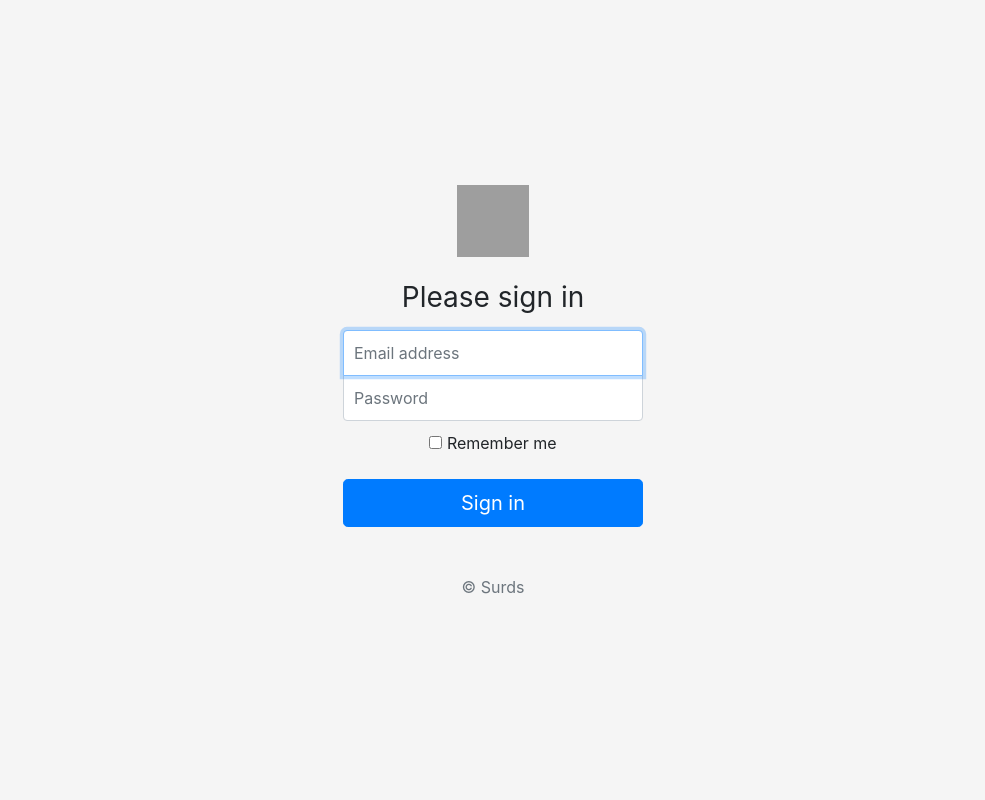
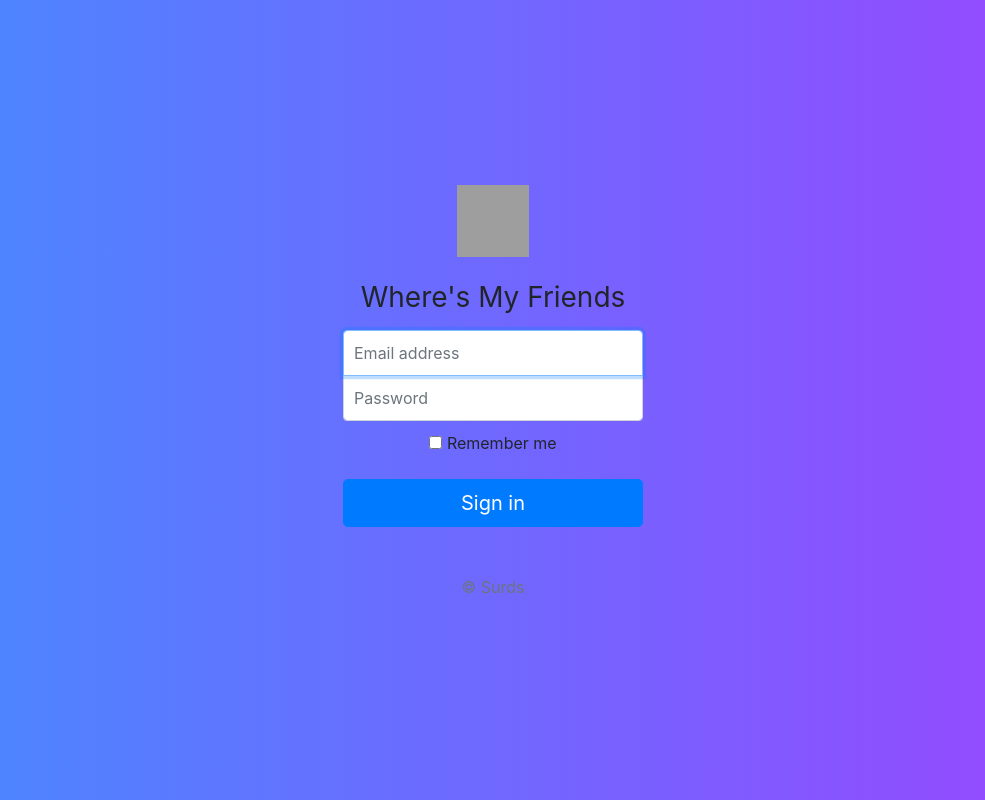
Before and after one commit to RFSurdsman/WheresMyFriends, a Flask app: page / in a window 1280 px wide. Shown: the whole page, without its empty margins (147-1132 px from the left). Run offline with Flask 2, Linux system fonts and the light colour scheme; some libraries are stand-ins or nearby versions; grey boxes are pictures that could not be loaded.

Commit message:
asdkjlaskdmlk;as

```diff
--- a/templates/index.html
+++ b/templates/index.html
@@ -19,10 +19,10 @@
     <link href="{{ url_for('static', filename='signin.css') }}" rel="stylesheet">
   </head>
 
-  <body class="text-center">
+  <body class="text-center" style="background-image: linear-gradient(0.25turn, #448cff, #9b44ff);">
     <form class="form-signin">
       <img class="mb-4" src="../../assets/brand/bootstrap-solid.svg" alt="" width="72" height="72">
-      <h1 class="h3 mb-3 font-weight-normal">Please sign in</h1>
+      <h1 style="font: arial", class="h3 mb-3 font-weight-normal">Where's My Friends</h1>
       <label for="inputEmail" class="sr-only">Email address</label>
       <input type="email" id="inputEmail" class="form-control" placeholder="Email address" required autofocus>
       <label for="inputPassword" class="sr-only">Password</label>
```
